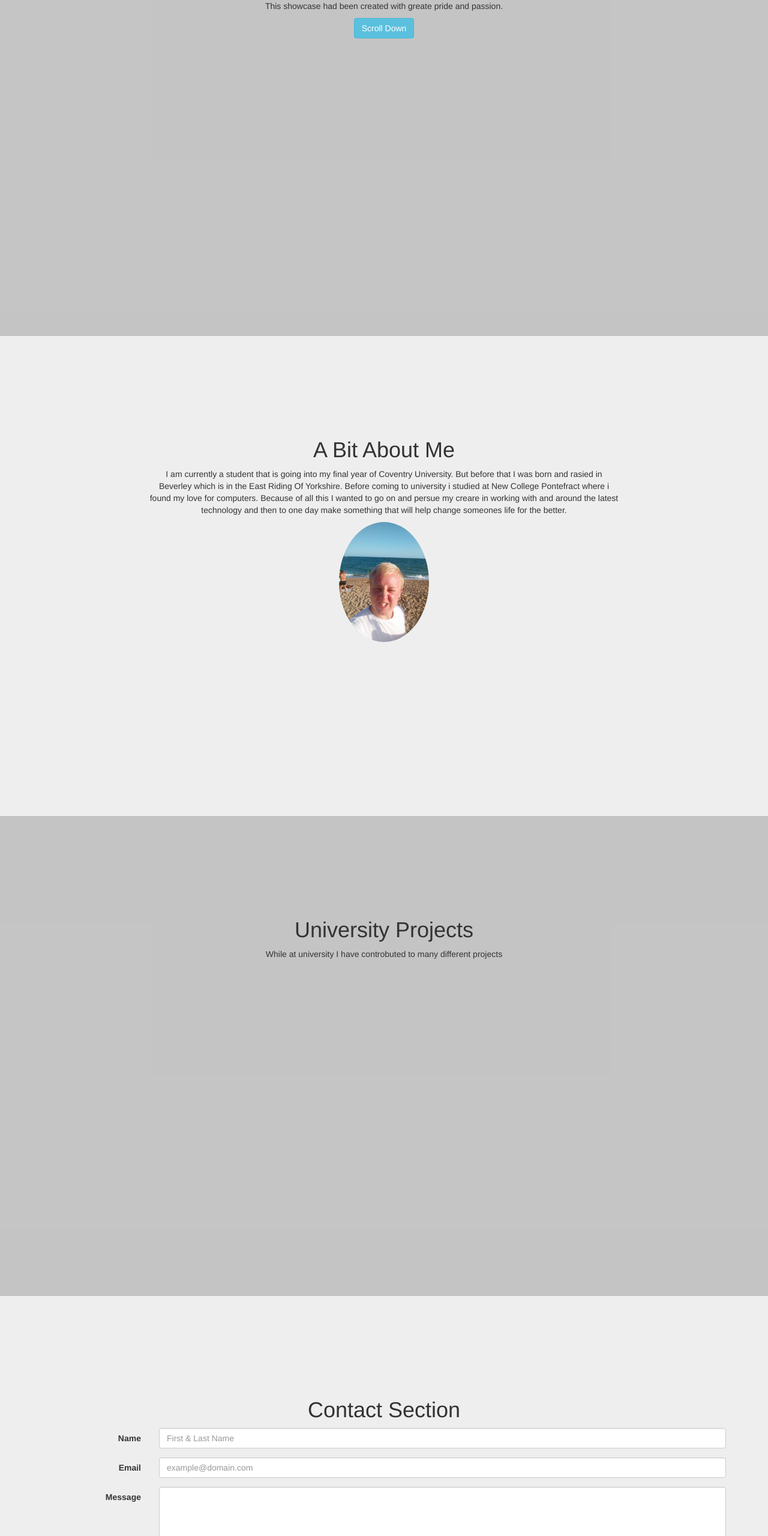
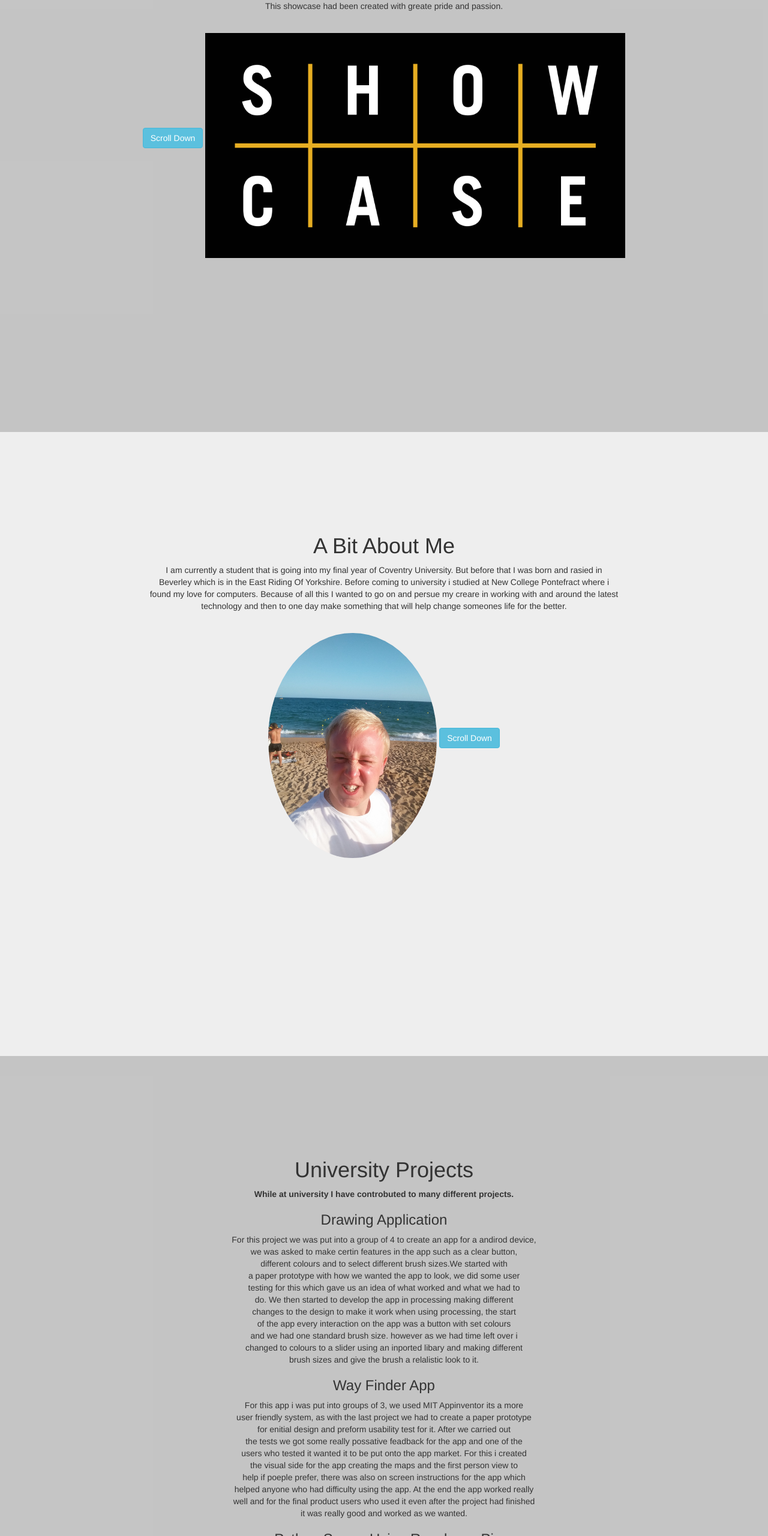
Before and after one commit to towsea/web-dev-coursework, a plain HTML site: page index.html in a window 1280 px wide. Shown: the part 240-2800 px from the top of the page at 60% size. Drawn offline with nearby package versions, Linux system fonts and the light colour scheme.

Commit message:
almost done just a few changes left

```diff
--- a/assets/css/scrolling-nav.css
+++ b/assets/css/scrolling-nav.css
@@ -23,21 +23,21 @@ html {
 
 
 .intro-section {
-    height: 100%;
+    height: 120%;
     padding-top: 150px;
     text-align: center;
     background: #5a5a5a5a;
 }
 
 .about-section {
-    height: 100%;
+    height: 130%;
     padding-top: 150px;
     text-align: center;
     background: #eee;
 }
 
 .projects-section {
-    height: 100%;
+    height: 175%;
     padding-top: 150px;
     text-align: center;
     background: #5a5a5a5a;
--- a/assets/css/theme.css
+++ b/assets/css/theme.css
@@ -1,4 +1,9 @@
 
 .img-circle {
+    padding-top: 25px;
     border-radius: 50%;
 }
+
+.image{
+    padding-top: 25px;
+}
--- a/index.html
+++ b/index.html
@@ -12,6 +12,8 @@
     <link href="assets/css/bootstrap.min.css" rel="stylesheet">
     <link href="assets/css/theme.css" type="text/css" rel="stylesheet">
 </head>
+
+<!-- NavBar --->
 
 <body id="page-top" data-spy="scroll" data-target=".navbar-fixed-top">
     <nav class="navbar navbar-default navbar-fixed-top navbar-inverse" role="navigation">
@@ -59,6 +61,7 @@
                     <p><strong>Hello and welcome</strong> to this showcase website. I am delighted to show you this modern website design.
                         <br> This showcase had been created with greate pride and passion. </p>
                     <a class="btn btn-info page-scroll" href="#about">Scroll Down</a>
+                    <img class="image" height="400" width="700" src="assets/images/showcase.png">
                 </div>
             </div>
         </div>
@@ -74,7 +77,8 @@
                         <br> Beverley which is in the East Riding Of Yorkshire. Before coming to university i studied at New College Pontefract where i
                         <br> found my love for computers. Because of all this I wanted to go on and persue my creare in working with and around the latest
                         <br> technology and then to one day make something that will help change someones life for the better.</p>
-                    <img class="img-circle" height="200px" src="assets/images/MeFunny.jpg">
+                    <img class="img-circle" height="400px" src="assets/images/MeFunny.jpg">
+                    <a class="btn btn-info page-scroll" href="#projects">Scroll Down</a>
                 </div>
             </div>
         </div>
@@ -87,7 +91,44 @@
             <div class="row">
                 <div class="col-lg-12">
                     <h1>University Projects</h1>
-                    <p>While at university I have controbuted to many different projects </p>
+                    <p><strong>While at university I have controbuted to many different projects.</strong></p>
+
+                    <h3>Drawing Application</h3>
+                    <p>For this project we was put into a group of 4 to create an app for a andirod device,
+                        <br>we was asked to make certin features in the app such as a clear button,
+                        <br> different colours and to select different brush sizes.We started with
+                        <br>a paper prototype with how we wanted the app to look, we did some user
+                        <br>testing for this which gave us an idea of what worked and what we had to
+                        <br> do. We then started to develop the app in processing making different
+                        <br>changes to the design to make it work when using processing, the start
+                        <br>of the app every interaction on the app was a button with set colours
+                        <br>and we had one standard brush size. however as we had time left over i
+                        <br>changed to colours to a slider using an inported libary and making different
+                        <br> brush sizes and give the brush a relalistic look to it.</p>
+
+                    <h3>Way Finder App</h3>
+                    <p>For this app i was put into groups of 3, we used MIT Appinventor its a more
+                        <br>user friendly system, as with the last project we had to create a paper prototype
+                        <br> for enitial design and preform usability test for it. After we carried out
+                        <br> the tests we got some really possative feadback for the app and one of the
+                        <br>users who tested it wanted it to be put onto the app market. For this i created
+                        <br> the visual side for the app creating the maps and the first person view to
+                        <br> help if poeple prefer, there was also on screen instructions for the app which
+                        <br> helped anyone who had difficulty using the app. At the end the app worked really
+                        <br> well and for the final product users who used it even after the project had finished
+                        <br> it was really good and worked as we wanted.</p>
+
+                    <h3>Python Server Using Raspberry Pi</h3>
+                    <p>In this project we was put into groups of 2, we had been set the task to download
+                        <br> and retrive files that are on the raspberry pi to load onto the python client
+                        <br> such as a word or text document or sound to a video file. Coding this for
+                        <br> the project came with a few objects to overcome. To start with we had to first
+                        <br> install the rasberry pi with its operating system, and then install an apachi
+                        <br> server to allow the python client to connect to the raspberry pi. I then put
+                        <br> the files in to a certin file on the raspberry pi. It was then a case of writing
+                        <br> the code for the python server to tell it where to go by using variables and then
+                        <br> creating a Graphic User Interface (GUI) for the user to use.</p>
+                    <a class="btn btn-info page-scroll" href="#contact">Scroll Down</a>
                 </div>
             </div>
         </div>
@@ -115,7 +156,7 @@
                         <div class="form-group">
                             <label for="message" class="col-sm-2 control-label">Message</label>
                             <div class="col-sm-10">
-                                <textarea class="form-control" rows="4" name="message">
+                                <textarea class="form-control" rows="4" name="message" placeholder="Your Message">
                                 </textarea>
                             </div>
                         </div>
```
Also changed, not shown: Signin.html (+1 -0 lines), assets/images/showcase.png (added), 1 other file.
